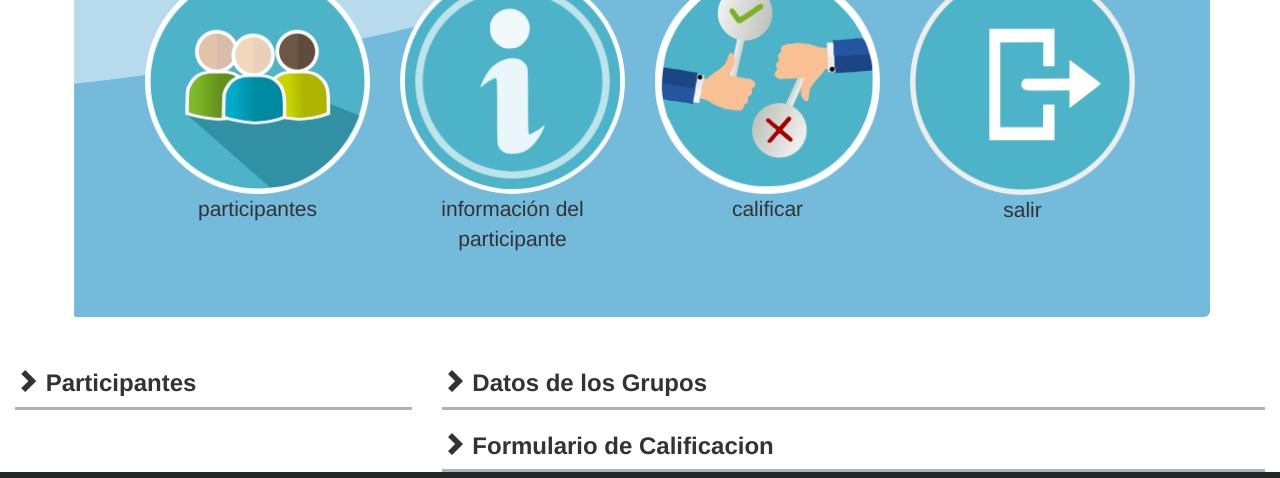
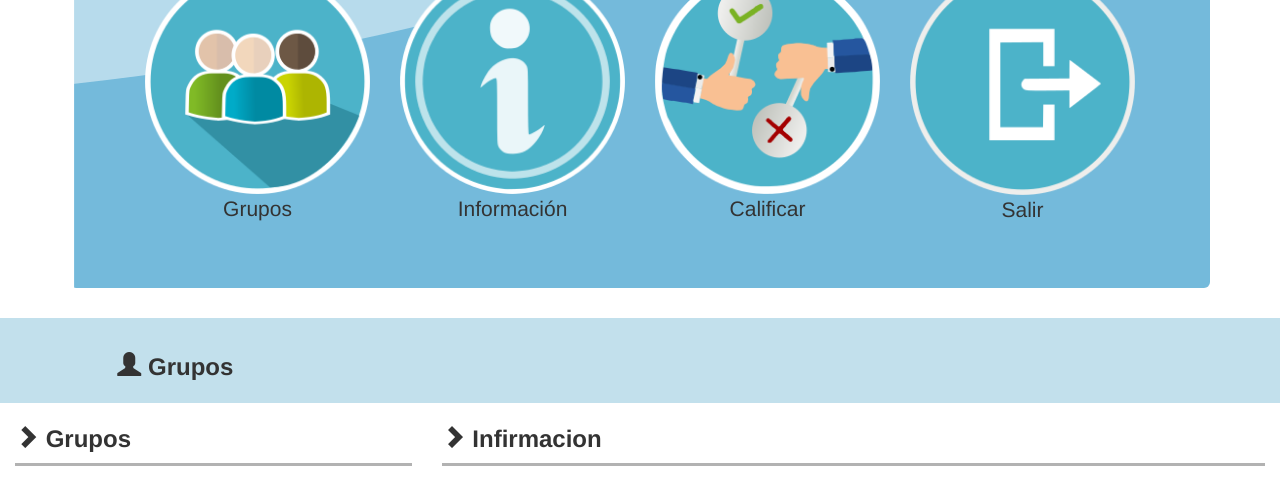
Before and after one commit to CaballeroArauca/VirtualAraucano, a PHP site: page /sitiosWeb/html/calificaciones.html in a window 1280 px wide. Shown: the part 223-701 px from the top of the page. Run offline with PHP 8.4, Linux system fonts and the light colour scheme; grey boxes are pictures that could not be loaded.

```diff
--- a/sitiosWeb/css/Mycss2.css
+++ b/sitiosWeb/css/Mycss2.css
@@ -1,6 +1,4 @@
-.hol{
 
-}
 @media only screen and (max-width: 644px) {
 
   .p-nav{
@@ -19,6 +17,12 @@
 	border-bottom: solid rgba(0,0,0,.3);
 }
 
+.titulo2{
+	background: rgba(53, 153, 191,0.3);
+	width: 100%;
+  padding: 1%;
+
+}
 .participantes{
 	background: #fff;
 }
--- a/sitiosWeb/html/calificaciones.html
+++ b/sitiosWeb/html/calificaciones.html
@@ -38,19 +38,19 @@
       <div class="row">
           <div class="col-xs-3">
             <div><a onclick="Activar('div1')" href="#a1"> <img  class="img" align="center" src="../img/nav2.png"> </a></div>
-            <p class="p-nav" align="center">participantes</p>
+            <p class="p-nav" align="center">Grupos</p>
           </div>
           <div class="col-xs-3">
               <div><a onclick="Activar('div2')" href="#a2"> <img  class="img" src="../img/nav1.png"> </a></div>
-              <p class="p-nav" align="center">información del participante</p>
+              <p class="p-nav" align="center">Información</p>
           </div>
           <div class="col-xs-3">
              <div><a onclick="Activar('div3')" href="#a3"> <img  class="img" src="../img/nav.png"></a></div>
-             <p class="p-nav" align="center">calificar</p>
+             <p class="p-nav" align="center">Calificar</p>
           </div>
           <div class="col-xs-3">
              <div><a  href="#"> <img  class="img" src="../img/nav3.png"></a></div>
-             <p class="p-nav" align="center">salir</p>
+             <p class="p-nav" align="center">Salir</p>
           </div>
       </div>
 
@@ -62,13 +62,28 @@
   </div>
   </div>
 
+  <div class="row">
+    <div class="col-sm-12 ">
+      <div class="titulo2 ">
+      <div class="col-sm-offset-1">
+         <div class="">
+            <h3><b><span class="glyphicon glyphicon-user"></span> Grupos</b></h3>
+          </div>
+      </div>
+
+      </div>
+    </div>
+
+
+
+  </div>
     <div class="container-fluid">
       <div class="row">
         <div class="col-sm-4">
         <div >
         <a name="a1"></a>
           <div class="titulo">
-            <h3><b><span class="glyphicon glyphicon-chevron-right" onclick="Activar('div1')"></span> Participantes</b></h3>
+            <h3><b><span class="glyphicon glyphicon-chevron-right" onclick="Activar('div1')"></span> Grupos</b></h3>
           </div>
           <div style="display:none;" id="div1" class="participantes">
             <table class="table table-hover">
@@ -102,7 +117,7 @@
           <div >
            <a name="a2"></a>
           <div class="titulo">
-            <h3><b><span class="glyphicon glyphicon-chevron-right" onclick="Activar('div2')"></span> Datos de los Grupos</b></h3>
+            <h3><b><span class="glyphicon glyphicon-chevron-right" onclick="Activar('div2')"></span> Infirmacion</b></h3>
           </div>
           <div style="display:none;" id="div2" class="datos">
             <div class="row">
```
